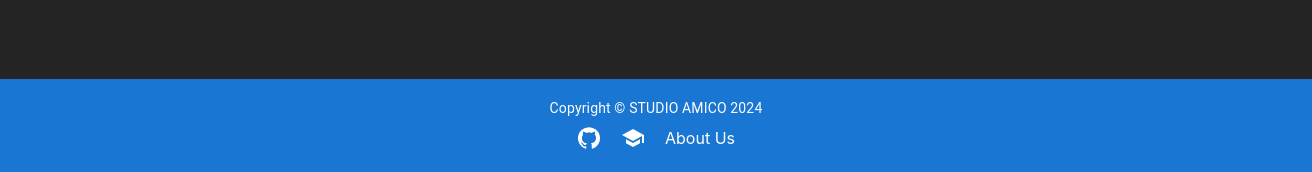
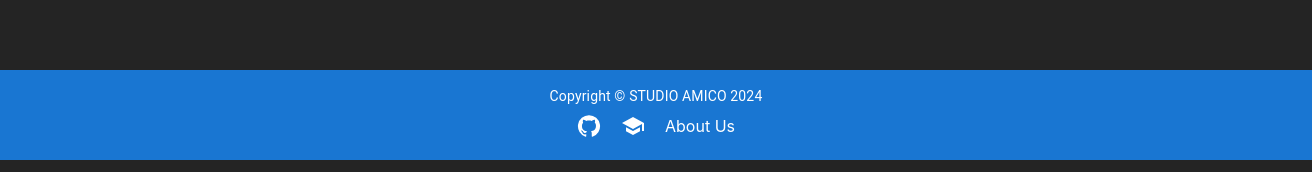
Before and after one commit to MattiaFranchini1/StudioAmicoFrontend, a React (Vite) app: page /login in a window 1280 px wide. Shown: the part 625-797 px from the top of the page, 1312 px wide, since content can reach past the window. Built offline with nearby package versions, Linux system fonts and the light colour scheme; no server answers.

Commit message:
\src\components\Footer.jsx: changed footer from fixed to non-fixed

```diff
--- a/src/components/Footer.jsx
+++ b/src/components/Footer.jsx
@@ -26,7 +26,7 @@ export default function Footer() {
                 backgroundColor: '#1976d2',
                 p: 2,
                 minHeight: '8%',
-                position: 'fixed',
+                //position: 'fixed',
                 bottom: 0,
                 width: '100%',
                 display: 'flex',
```
